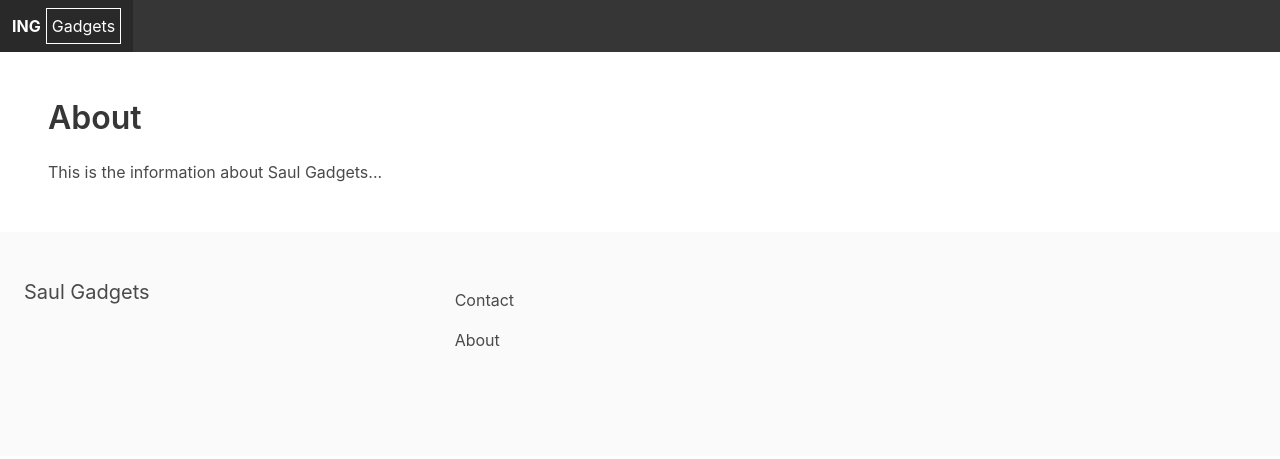
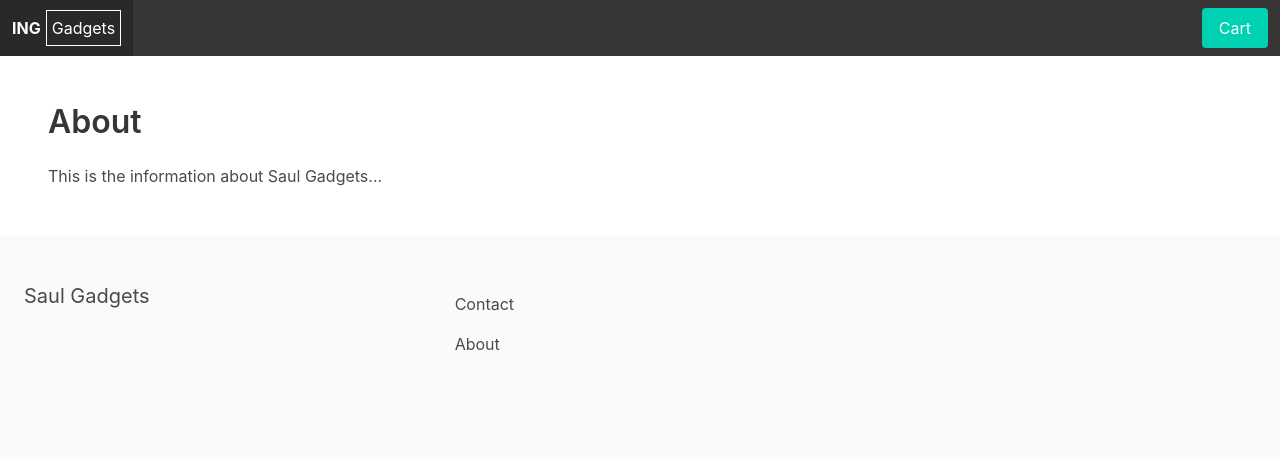
Before and after one commit to ingafter60/ing-gadgets, a Django app: template apps/core/templates/about.html in a window 1280 px wide. Shown: the top 459 px of the page. Run offline with Django 3.2, Linux system fonts and the light colour scheme; the template is opened without the code that fills it, so the values that code supplies are empty.

Commit message:
14. Added cart template, path and link

```diff
--- a/apps/cart/views.py
+++ b/apps/cart/views.py
@@ -1,3 +1,4 @@
 from django.shortcuts import render
 
-# Create your views here.
+def cart(request):
+   return render(request, 'cart.html')
--- a/apps/core/templates/base.html
+++ b/apps/core/templates/base.html
@@ -26,6 +26,10 @@
 				{% for category in menu_categories %}
 					<a class="navbar-item" href="{% url 'category_detail' category.slug %}">{{category.title}}</a>
 				{% endfor %}
+
+				<div class="navbar-item">
+					<a href="{% url 'cart' %}" class="button is-primary">Cart</a>
+				</div>
 			</div>
 		</div>
 	</nav>
--- a/project/settings.py
+++ b/project/settings.py
@@ -41,6 +41,7 @@ INSTALLED_APPS = [
     # new
     'apps.core',
     'apps.store',
+    'apps.cart',
 ]
 
 MIDDLEWARE = [
--- a/project/urls.py
+++ b/project/urls.py
@@ -2,11 +2,13 @@
 from django.contrib import admin
 from django.urls import path
 
+from apps.cart.views import cart
 from apps.core.views import frontpage, contact, about
 from apps.store.views import product_detail, category_detail
 
 urlpatterns = [
 	path('', frontpage, name='frontpage'),
+   path('cart/', cart, name='cart'),
 	path('contact/', contact, name='contact'),
    path('about/', about, name='about'),
    path('admin/', admin.site.urls),
```
Also changed, not shown: apps/cart/templates/cart.html (added, +9 -0 lines).
